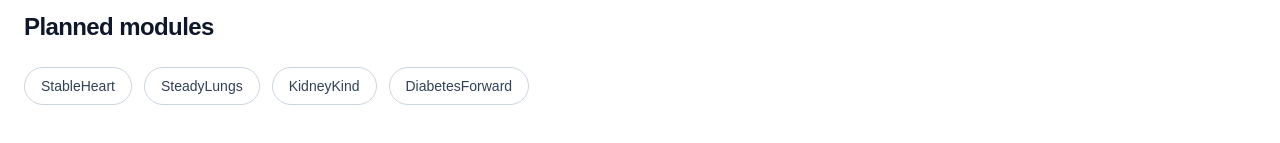
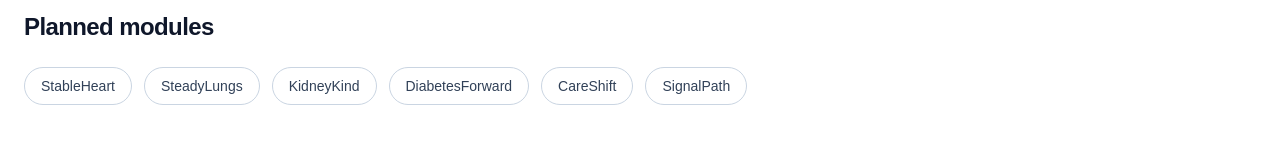
Before and after one commit to olivercareyncl/health-economics-scenario-lab, a Next.js app in the folder site/: page / in a window 1280 px wide. Shown: the part 3522-3665 px from the top of the page. Built offline with nearby package versions, Linux system fonts and the light colour scheme.

Commit message:
Update page.tsx

```diff
--- a/site/src/app/page.tsx
+++ b/site/src/app/page.tsx
@@ -6,7 +6,9 @@ import { apps, GITHUB_URL } from "@/data/apps";
 
 export default function HomePage() {
   const liveApps = apps.filter((app) => app.status === "Live");
-  const plannedApps = ["StableHeart", "SteadyLungs", "KidneyKind", "DiabetesForward"];
+  const plannedApps = apps
+    .filter((app) => app.status === "Planned")
+    .map((app) => app.name);
 
   return (
     <div className="mx-auto max-w-7xl px-6 py-16">
```
